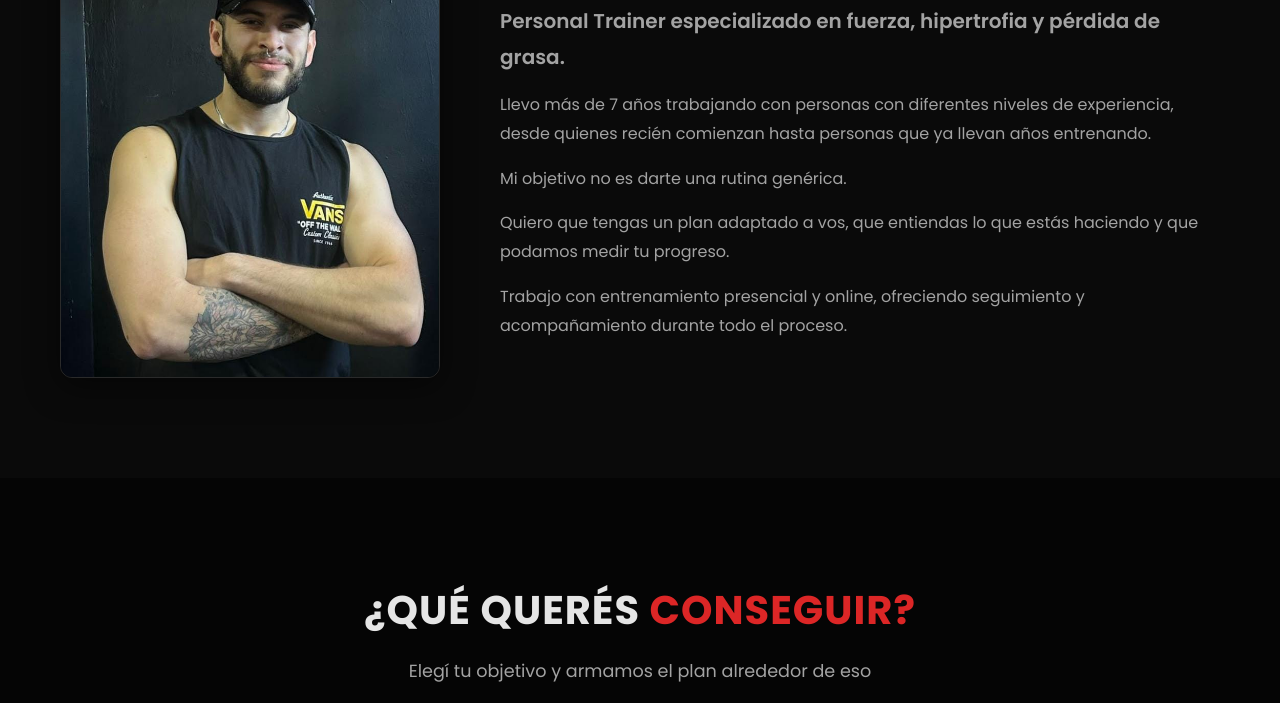
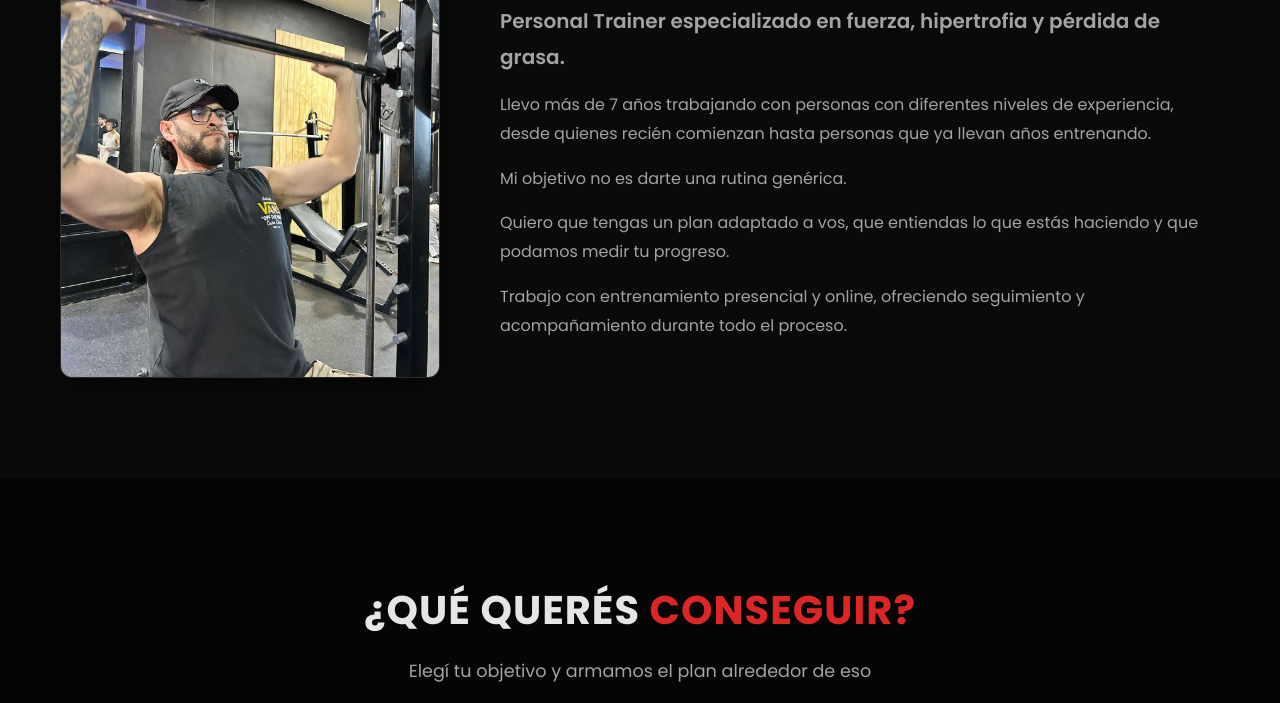
Before and after one commit to joseandresmunoz-dot/agustin_ortega, a plain HTML site: page index.html in a window 1280 px wide. Shown: the part 1582-2285 px from the top of the page. Drawn offline with Linux system fonts and the light colour scheme.

Commit message:
cambio de fotos

```diff
--- a/index.html
+++ b/index.html
@@ -176,7 +176,7 @@
     <section class="about" id="sobre-mi">
         <div class="container">
             <div class="about-grid">
-                <img src="images/agustin_hero.jpeg" class="about-photo" alt="Agustín Ortega - Personal Trainer">
+                <img src="images/acercademi.jpeg" class="about-photo" alt="Agustín Ortega - Personal Trainer">
                 <div class="about-content">
                     <h2 class="section-title about-title">Soy <span class="highlight">Agustín Ortega</span></h2>
                     <p class="about-lead">Personal Trainer especializado en fuerza, hipertrofia y pérdida de grasa.</p>
```
Also changed, not shown: images/acercademi.jpeg (added).
